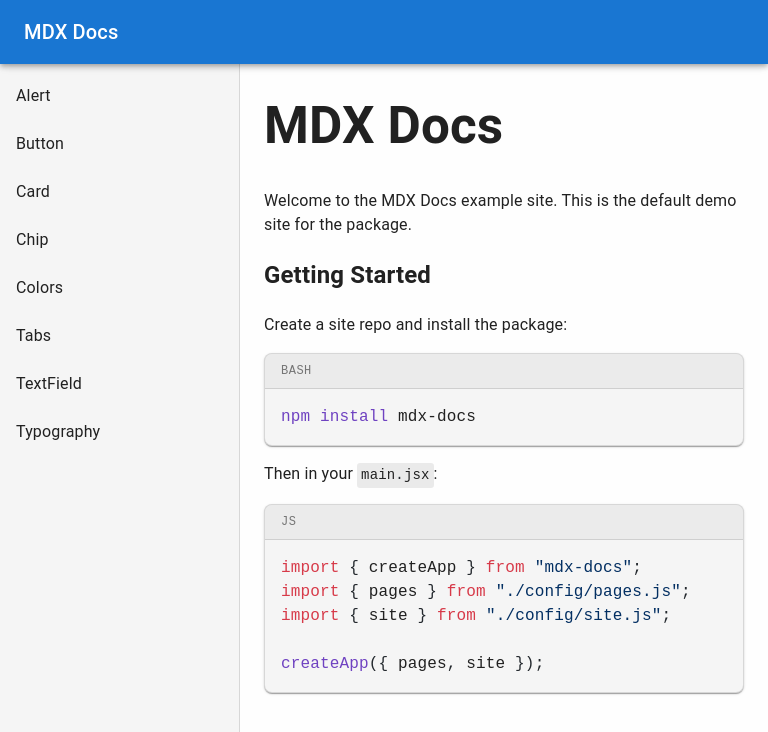
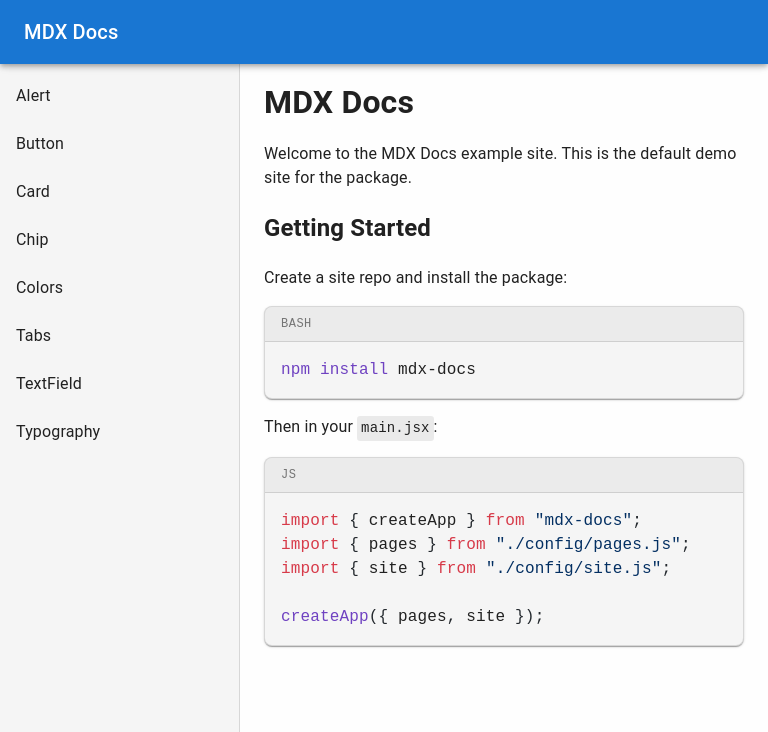
Before and after one commit to thequietmind/mdx-docs, a React (Vite) app: page / in a window 768 px wide. Shown: the top 732 px of the page. Built offline with nearby package versions, Linux system fonts and the light colour scheme; some icons are missing.

Commit message:
update headings on mobile

```diff
--- a/src/App.css
+++ b/src/App.css
@@ -10,9 +10,6 @@
   #root {
     max-width: 1280px;
     padding: 2rem;
-  }
-  h1 {
-    font-size: 2em;
   }
 }
 
--- a/src/main.css
+++ b/src/main.css
@@ -57,6 +57,12 @@ body {
 h1 {
   font-size: 3.2em;
   line-height: 1.1;
+}
+
+@media (max-width: 768px) {
+  h1 {
+    font-size: 2em;
+  }
 }
 
 button {
```
